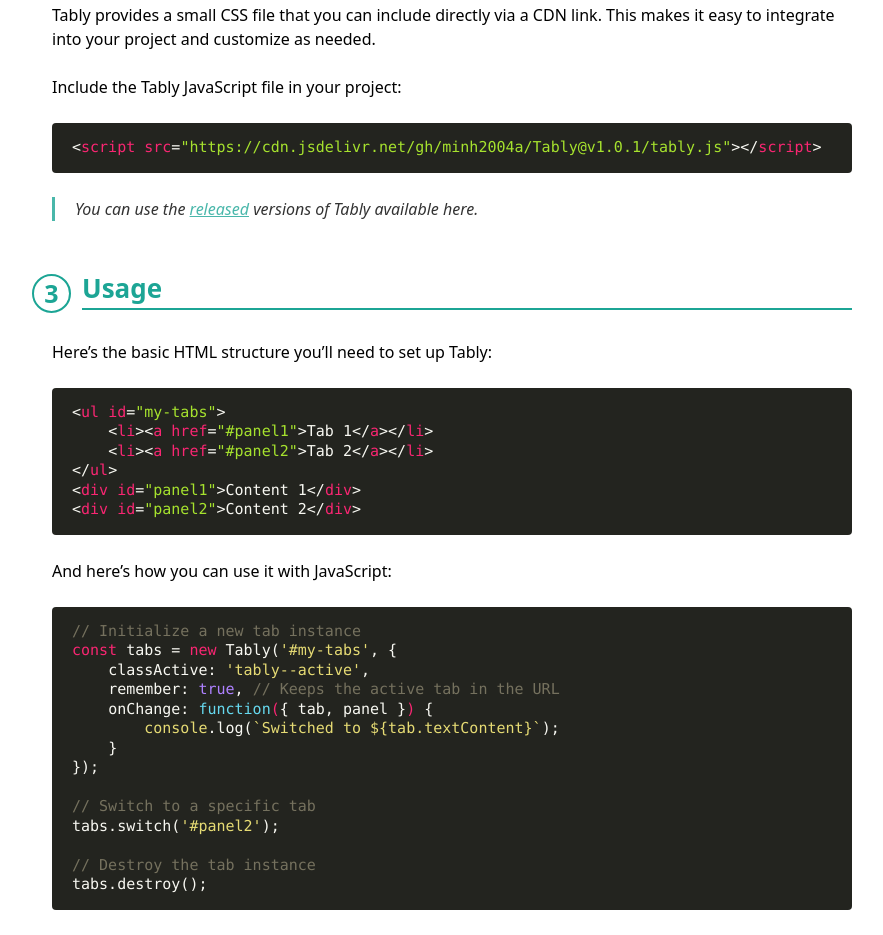
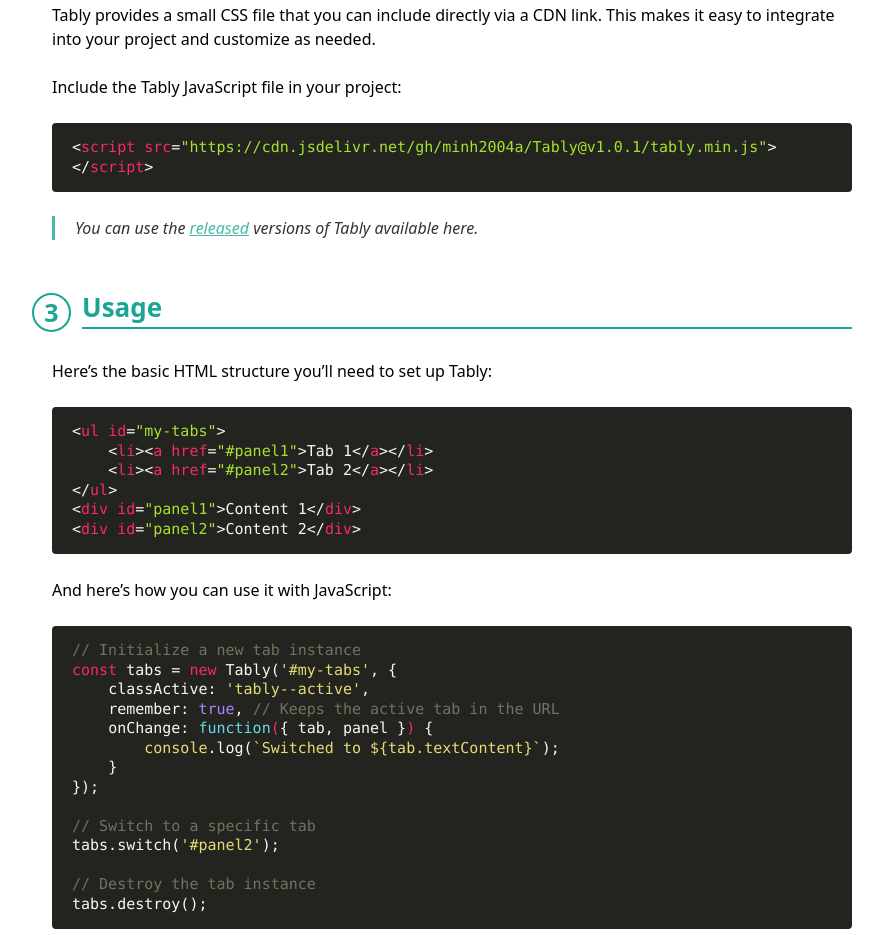
Before and after one commit to minh2004a/Tably, a website: page index.html in a window 1280 px wide. Shown: the part 1467-2402 px from the top of the page, without its empty margins (188-1071 px from the left). Drawn offline with Linux system fonts and the light colour scheme.

Commit message:
Fix CDN path in index.html

```diff
--- a/index.html
+++ b/index.html
@@ -168,7 +168,7 @@
 
             <pre
                 class="html"
-            ><code>&lt;script src=&quot;https://cdn.jsdelivr.net/gh/minh2004a/Tably@v1.0.1/tably.js&quot;&gt;&lt;/script&gt;</code></pre>
+            ><code>&lt;script src=&quot;https://cdn.jsdelivr.net/gh/minh2004a/Tably@v1.0.1/tably.min.js&quot;&gt;&lt;/script&gt;</code></pre>
 
             <blockquote>
                 You can use the
```
